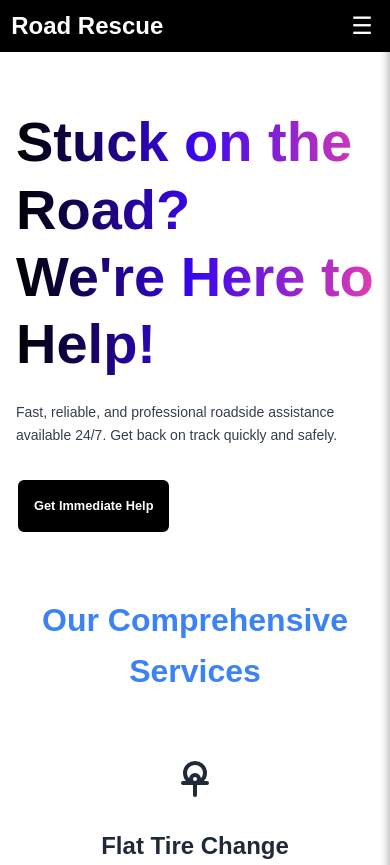
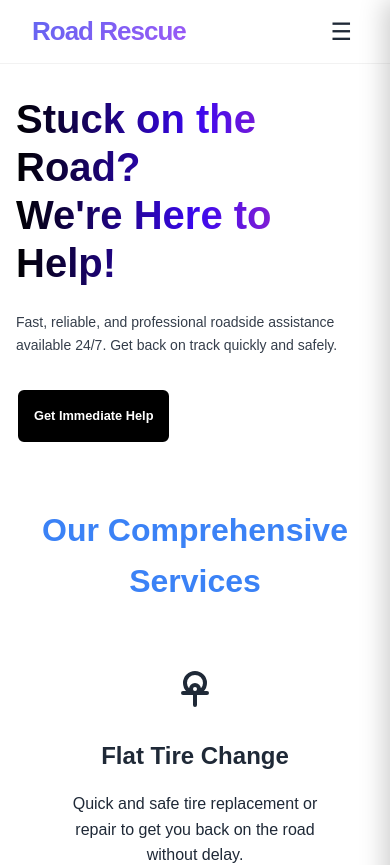
Before and after one commit to rajjbhandarii/DE-project-frontend, an Angular app: page /about in a window 390 px wide. Shown: the top 865 px of the page. Built offline with nearby package versions, Linux system fonts and the light colour scheme; sample sign-in values are in the browser's storage.

Commit message:
major UI update

```diff
--- a/src/dashboard/dashboard.component.css
+++ b/src/dashboard/dashboard.component.css
@@ -36,7 +36,7 @@ body {
 }
 
 .hero-title {
-  font-size: 3.5rem;
+  font-size: 2.5rem;
   font-weight: 800;
   margin-bottom: 1.5rem;
   line-height: 1.2;
@@ -51,7 +51,7 @@ body {
   -webkit-text-fill-color: transparent;
 }
 .dark-mode-hero-title {
-  font-size: 3.5rem;
+  font-size: 2.5rem;
   font-weight: 800;
   margin-bottom: 1.5rem;
   line-height: 1.2;
--- a/src/navbar/navbar.component.css
+++ b/src/navbar/navbar.component.css
@@ -1,82 +1,137 @@
+/* --- THEME VARIABLES (Scoped to Navbar) --- */
 .navbar {
+  /* Default (Light Mode) Values */
+  --nav-bg: rgba(255, 255, 255, 0.85);
+  --nav-text: #1f2937; /* Dark Grey Text */
+  --nav-border: 1px solid rgba(0, 0, 0, 0.05);
+  --accent-color: #6366f1; /* Indigo */
+  --logo-gradient: linear-gradient(135deg, #6366f1 0%, #a855f7 100%);
+
+  /* Layout & Glass Effect */
   display: flex;
   justify-content: space-between;
   align-items: center;
-  background: #000000;
-  color: white;
-  padding: 0.7rem;
-  font-family: Arial, sans-serif;
-  max-width: 100%;
+  padding: 1rem 2rem;
   position: fixed;
-  width: -webkit-fill-available;
+  top: 0;
+  left: 0;
+  width: 100%;
+  box-sizing: border-box;
   z-index: 1000;
-  .close-menu {
-    display: none;
-  }
+
+  background: var(--nav-bg);
+  color: var(--nav-text); /* <--- vital for text color */
+  backdrop-filter: blur(12px);
+  -webkit-backdrop-filter: blur(12px);
+  border-bottom: var(--nav-border);
+  transition: all 0.3s ease;
 }
 
+/* --- DARK MODE OVERRIDES --- */
+/* When [class.dark-mode] is added to the header */
+.navbar.dark-mode {
+  --nav-bg: rgba(15, 23, 42, 0.85); /* Dark Blue/Black Glass */
+  --nav-text: #ffffff; /* <--- Force White Text */
+  --nav-border: 1px solid rgba(255, 255, 255, 0.1);
+}
+
+/* Logo Styling */
 .navbar h1 {
   margin: 0;
-  font-size: 24px;
+  font-size: 26px;
+  font-weight: 800;
+  background: var(--logo-gradient);
+  -webkit-background-clip: text;
+  background-clip: text;
+  color: transparent;
+  letter-spacing: -1px;
+  cursor: pointer;
 }
 
+/* --- NAVIGATION LINKS --- */
+nav {
+  display: flex;
+  gap: 32px;
+  align-items: center;
+}
+
+.nav-link {
+  color: var(--nav-text); /* Uses the variable we defined above */
+  text-decoration: none;
+  font-size: 16px;
+  font-weight: 500;
+  position: relative;
+  padding: 4px 0;
+  transition: color 0.3s;
+}
+
+/* Hover Effect */
+.nav-link::after {
+  content: "";
+  position: absolute;
+  width: 0;
+  height: 2px;
+  bottom: 0;
+  left: 0;
+  background: var(--accent-color);
+  transition: width 0.3s ease;
+}
+
+.nav-link:hover {
+  color: var(--accent-color);
+}
+
+.nav-link:hover::after {
+  width: 100%;
+}
+
+/* Logout Button */
+.logout-btn {
+  color: #ef4444 !important;
+}
+.logout-btn::after {
+  background: #ef4444 !important;
+}
+
+/* --- MOBILE MENU TOGGLE --- */
 .menu-toggle {
+  display: none;
   font-size: 24px;
   background: none;
   border: none;
-  color: white;
+  color: var(--nav-text); /* Will become white in dark mode */
   cursor: pointer;
+}
+
+.close-menu {
   display: none;
 }
 
-nav {
-  display: flex;
-  gap: 35px;
-  align-items: center;
-  justify-content: center;
-}
-
-nav a {
-  color: white;
-  text-decoration: none;
-  font-size: 20x;
-  transition: color 0.3s;
-}
-nav a.active {
-  color: #00bcd4;
-}
-
-nav a:hover {
-  color: #00bcd4;
-}
-
+/* --- MOBILE RESPONSIVENESS --- */
 @media (max-width: 768px) {
   .menu-toggle {
     display: block;
-    z-index: 1100;
-    background: none;
-    border: none;
-    font-size: 1.5rem;
-    margin-left: auto;
   }
 
   nav {
-    display: flex;
-    justify-content: flex-start;
-    flex-direction: column;
-    align-items: flex-start;
-    background-color: #120c2d;
     position: fixed;
     top: 0;
     right: 0;
     height: 100vh;
-    width: 40vw;
-    max-width: 320px;
-    padding: 40px 24px 24px 24px;
-    box-shadow: -2px 0 8px rgba(0, 0, 0, 0.3);
+    width: 280px;
+
+    /* Ensure Mobile Menu gets the right colors too */
+    background: rgba(135, 136, 129, 0.966);
+    color: var(--nav-text);
+
+    backdrop-filter: blur(20px);
+    flex-direction: column;
+    align-items: flex-start;
+    justify-content: flex-start;
+    padding: 80px 24px 24px;
+    box-shadow: -5px 0 25px rgba(0, 0, 0, 0.2);
     transform: translateX(100%);
-    transition: transform 0.3s ease-in-out;
-    z-index: 1050;
+    transition: transform 0.4s cubic-bezier(0.4, 0, 0.2, 1);
   }
 
   nav.show {
@@ -85,46 +140,58 @@ nav a:hover {
 
   .close-menu {
     display: block;
+    position: absolute;
+    top: 20px;
+    right: 20px;
     background: none;
     border: none;
-    color: #fff;
-    font-size: 2rem;
-    position: absolute;
-    top: 16px;
-    right: 16px;
+    color: var(--nav-text); /* Close button color */
+    font-size: 28px;
     cursor: pointer;
-    z-index: 1101;
   }
 
-  nav a {
-    display: block;
+  .nav-link {
+    font-size: 18px;
     width: 100%;
-    padding: 16px 0;
-    font-size: 1.2rem;
-    color: #fff;
-    text-align: left;
-    border-bottom: 1px solid rgba(255, 255, 255, 0.08);
+    border-bottom: 1px solid rgba(150, 150, 150, 0.1);
+    padding: 12px 0;
+    opacity: 0;
+    transform: translateX(20px);
+    transition: all 0.3s ease;
   }
 
-  nav a:last-child {
-    border-bottom: none;
+  nav.show .nav-link {
+    opacity: 1;
+    transform: translateX(0);
+  }
+
+  nav.show .nav-link:nth-child(2) {
+    transition-delay: 0.1s;
+  }
+  nav.show .nav-link:nth-child(3) {
+    transition-delay: 0.2s;
+  }
+  nav.show .nav-link:nth-child(4) {
+    transition-delay: 0.3s;
+  }
+  nav.show .nav-link:nth-child(5) {
+    transition-delay: 0.4s;
   }
 }
 
-/* From Uiverse.io by RiccardoRapelli */
+/* ... Keep your existing Switch/Star/Cloud CSS here ... */
 .switch {
   position: relative;
   display: inline-block;
   width: 60px;
   height: 34px;
+  transform: scale(0.8);
 }
-
 .switch #input {
   opacity: 0;
   width: 0;
   height: 0;
 }
-
 .slider {
   position: absolute;
   cursor: pointer;
@@ -133,12 +200,10 @@ nav a:hover {
   right: 0;
   bottom: 0;
   background-color: #2196f3;
-  -webkit-transition: 0.4s;
   transition: 0.4s;
   z-index: 0;
   overflow: hidden;
 }
-
 .sun-moon {
   position: absolute;
   content: "";
@@ -147,45 +212,33 @@ nav a:hover {
   left: 4px;
   bottom: 4px;
   background-color: yellow;
-  -webkit-transition: 0.4s;
   transition: 0.4s;
 }
-
 #input:checked + .slider {
   background-color: black;
 }
-
 #input:focus + .slider {
   box-shadow: 0 0 1px #2196f3;
 }
-
 #input:checked + .slider .sun-moon {
-  -webkit-transform: translateX(26px);
-  -ms-transform: translateX(26px);
   transform: translateX(26px);
   background-color: white;
-  -webkit-animation: rotate-center 0.6s ease-in-out both;
   animation: rotate-center 0.6s ease-in-out both;
 }
-
 .moon-dot {
   opacity: 0;
   transition: 0.4s;
   fill: gray;
 }
-
 #input:checked + .slider .sun-moon .moon-dot {
   opacity: 1;
 }
-
 .slider.round {
   border-radius: 34px;
 }
-
 .slider.round .sun-moon {
   border-radius: 50%;
 }
-
 #moon-dot-1 {
   left: 10px;
   top: 3px;
@@ -194,7 +247,6 @@ nav a:hover {
   height: 6px;
   z-index: 4;
 }
-
 #moon-dot-2 {
   left: 2px;
   top: 10px;
@@ -203,7 +255,6 @@ nav a:hover {
   height: 10px;
   z-index: 4;
 }
-
 #moon-dot-3 {
   left: 16px;
   top: 18px;
@@ -212,7 +263,6 @@ nav a:hover {
   height: 3px;
   z-index: 4;
 }
-
 #light-ray-1 {
   left: -8px;
   top: -8px;
@@ -223,7 +273,6 @@ nav a:hover {
   fill: white;
   opacity: 10%;
 }
-
 #light-ray-2 {
   left: -50%;
   top: -50%;
@@ -234,7 +283,6 @@ nav a:hover {
   fill: white;
   opacity: 10%;
 }
-
 #light-ray-3 {
   left: -18px;
   top: -18px;
@@ -245,7 +293,6 @@ nav a:hover {
   fill: white;
   opacity: 10%;
 }
-
 .cloud-light {
   position: absolute;
   fill: #eee;
@@ -253,7 +300,6 @@ nav a:hover {
   animation-duration: 6s;
   animation-iteration-count: infinite;
 }
-
 .cloud-dark {
   position: absolute;
   fill: #ccc;
@@ -262,124 +308,100 @@ nav a:hover {
   animation-iteration-count: infinite;
   animation-delay: 1s;
 }
-
 #cloud-1 {
   left: 30px;
   top: 15px;
   width: 40px;
 }
-
 #cloud-2 {
   left: 44px;
   top: 10px;
   width: 20px;
 }
-
 #cloud-3 {
   left: 18px;
   top: 24px;
   width: 30px;
 }
-
 #cloud-4 {
   left: 36px;
   top: 18px;
   width: 40px;
 }
-
 #cloud-5 {
   left: 48px;
   top: 14px;
   width: 20px;
 }
-
 #cloud-6 {
   left: 22px;
   top: 26px;
   width: 30px;
 }
-
 @keyframes cloud-move {
   0% {
     transform: translateX(0px);
   }
-
   40% {
     transform: translateX(4px);
   }
-
   80% {
     transform: translateX(-4px);
   }
-
   100% {
     transform: translateX(0px);
   }
 }
-
 .stars {
   transform: translateY(-32px);
   opacity: 0;
   transition: 0.4s;
 }
-
 .star {
   fill: white;
   position: absolute;
-  -webkit-transition: 0.4s;
   transition: 0.4s;
   animation-name: star-twinkle;
   animation-duration: 2s;
   animation-iteration-count: infinite;
 }
-
 #input:checked + .slider .stars {
-  -webkit-transform: translateY(0);
-  -ms-transform: translateY(0);
   transform: translateY(0);
   opacity: 1;
 }
-
 #star-1 {
   width: 20px;
   top: 2px;
   left: 3px;
   animation-delay: 0.3s;
 }
-
 #star-2 {
   width: 6px;
   top: 16px;
   left: 3px;
 }
-
 #star-3 {
   width: 12px;
   top: 20px;
   left: 10px;
   animation-delay: 0.6s;
 }
-
 #star-4 {
   width: 18px;
   top: 0px;
   left: 18px;
   animation-delay: 1.3s;
 }
-
 @keyframes star-twinkle {
   0% {
     transform: scale(1);
   }
-
   40% {
     transform: scale(1.2);
   }
-
   80% {
     transform: scale(0.8);
   }
-
   100% {
     transform: scale(1);
   }
--- a/src/navbar/navbar.component.html
+++ b/src/navbar/navbar.component.html
@@ -1,14 +1,20 @@
 <ng-container *ngIf="(this.accesspointService.currentState$ | async)?.type === 'user'; else serviceProviderTemplate">
-    <header class="navbar">
-        <h1>Road Rescue</h1>
-        <button class="menu-toggle" (click)="toggleMenu()">☰</button>
+    <header class="navbar" [class.dark-mode]="isDarkMode">
+
+        <h1 routerLink="/dashboard">Road Rescue</h1>
+
+        <button class="menu-toggle" (click)="toggleMenu()">
+            <span style="font-size: 24px;">☰</span>
+        </button>
+
         <nav [class.show]="menuActive">
             <button class="close-menu" (click)="toggleMenu()">✖</button>
-            <a (click)="toggleMenu()" routerLink="/dashboard">Home</a>
-            <a (click)="toggleMenu()" routerLink="/services">Service</a>
-            <a (click)="toggleMenu()" routerLink="/about">About</a>
-            <a (click)="toggleMenu()" routerLink="/contact">Contact</a>
-            <a (click)="toggleMenu()" routerLink="/userpage">Logout</a>
+
+            <a class="nav-link" (click)="toggleMenu()" routerLink="/dashboard">Home</a>
+            <a class="nav-link" (click)="toggleMenu()" routerLink="/services">Service</a>
+            <a class="nav-link" (click)="toggleMenu()" routerLink="/about">About</a>
+            <a class="nav-link" (click)="toggleMenu()" routerLink="/contact">Contact</a>
+            <a class="nav-link logout-btn" (click)="toggleMenu(); logout()">Logout</a>
 
             <label class="switch">
                 <input id="input" type="checkbox" [checked]="isDarkMode"
@@ -55,7 +61,6 @@
                         <svg id="light-ray-3" class="light-ray" viewBox="0 0 100 100">
                             <circle cx="50" cy="50" r="50"></circle>
                         </svg>
-
                         <svg id="cloud-1" class="cloud-dark" viewBox="0 0 100 100">
                             <circle cx="50" cy="50" r="50"></circle>
                         </svg>
@@ -77,19 +82,26 @@
                     </div>
                 </div>
             </label>
-
         </nav>
     </header>
 </ng-container>
+
 <ng-template #serviceProviderTemplate>
-    <header class="navbar">
-        <h1>Road Rescue</h1>
-        <button class="menu-toggle" (click)="toggleMenu()">☰</button>
+    <header class="navbar" [class.dark-mode]="isDarkMode">
+
+        <h1 routerLink="/SPDashboard">Road Rescue <span style="font-size: 12px; opacity: 0.7">Partner</span></h1>
+
+        <button class="menu-toggle" (click)="toggleMenu()">
+            <span style="font-size: 24px;">☰</span>
+        </button>
+
         <nav [class.show]="menuActive">
             <button class="close-menu" (click)="toggleMenu()">✖</button>
-            <a (click)="toggleMenu()" routerLink="/SPDashboard">Home</a>
-            <a (click)="toggleMenu()" routerLink="/serviceManagement">Service Management</a>
-            <a (click)="toggleMenu()" routerLink="/adminPage">Logout</a>
+
+            <a class="nav-link" (click)="toggleMenu()" routerLink="/SPDashboard">Dashboard</a>
+            <a class="nav-link" (click)="toggleMenu()" routerLink="/serviceManagement">Manage Services</a>
+            <a class="nav-link logout-btn" (click)="toggleMenu(); logout()">Logout</a>
+
             <label class="switch">
                 <input id="input" type="checkbox" [checked]="isDarkMode"
                     (change)="changeTheme(isDarkMode ? 'light' : 'dark')" />
@@ -113,7 +125,6 @@
                         <svg id="light-ray-3" class="light-ray" viewBox="0 0 100 100">
                             <circle cx="50" cy="50" r="50"></circle>
                         </svg>
-
                         <svg id="cloud-1" class="cloud-dark" viewBox="0 0 100 100">
                             <circle cx="50" cy="50" r="50"></circle>
                         </svg>
```
Also changed, not shown: src/navbar/navbar.component.ts (+11 -8 lines).
